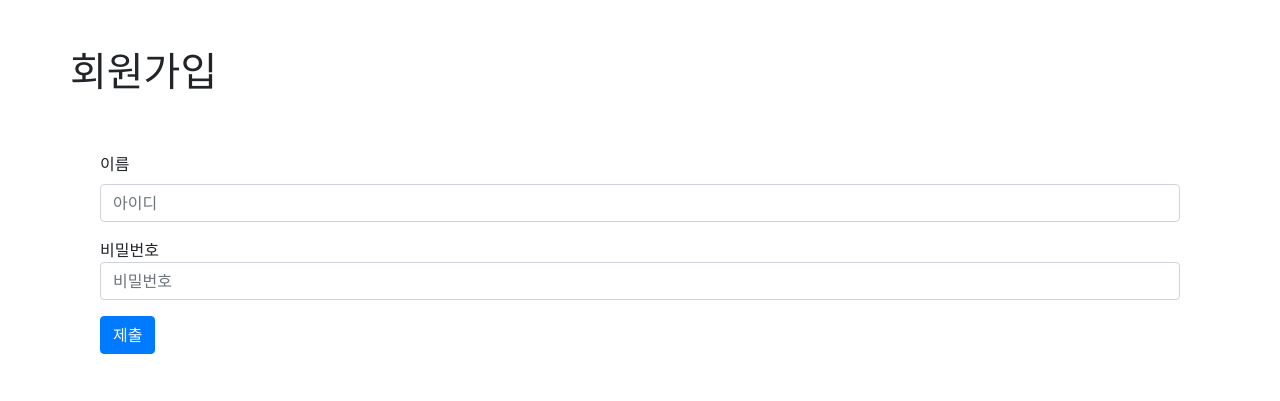
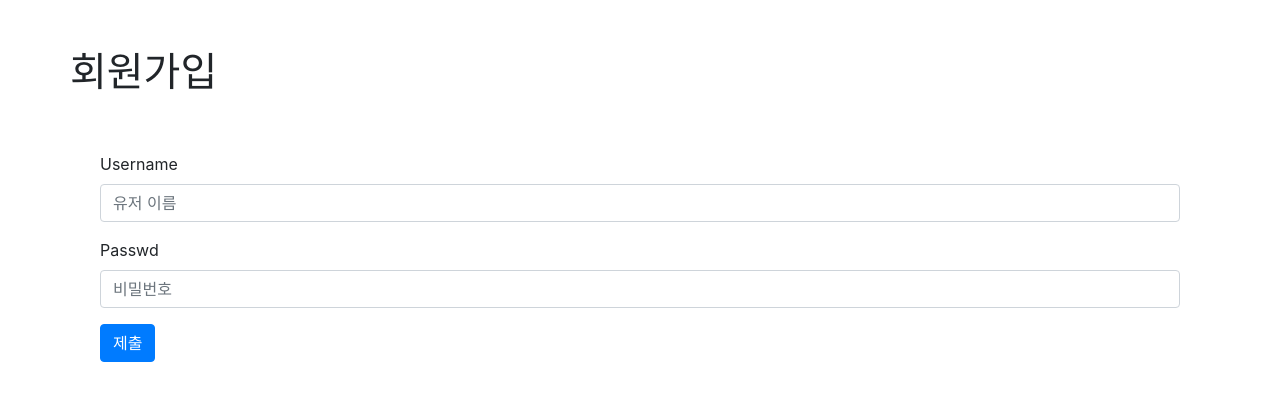
Before and after one commit to Juyoung4/Flask_study, a Flask app: template Simple_web/flaskr/templates/auth/register.html in a window 1280 px wide. Shown: the top 401 px of the page. Run offline with Flask 2, Linux system fonts and the light colour scheme; the template is opened without the code that fills it, so the values that code supplies are empty, except form fields; one stand-in notice (Sample message) is shown; form fields are guessed from the names that the template uses; some libraries are stand-ins or nearby versions.

Commit message:
📘 [Templates] auth 기능 edit

```diff
--- a/Simple_web/flaskr/templates/auth/register.html
+++ b/Simple_web/flaskr/templates/auth/register.html
@@ -14,16 +14,26 @@
             <h1>회원가입</h1>
         </div>
 
+        <!-- flash 에러 메시지에 대한 내용-->
+        {%with messages = get_flashed_messages()%}
+        {%if messages %}
+          <script type="text/javascript">
+            alert("{{messages[-1]}}");
+          </script>
+        {%endif%}
+        {%endwith%}
+
         <div class="col-12">
             <br><br>
-            <form method="POST" action=".">
+            <form method="POST" action="./register">
+                {{form.csrf_token}} <!--csft활성화-->
                 <div class="form-group">
-                    <label for="userid">이름</label>
-                    <input type="text" class="form-control" id="username" placeholder="아이디" name="username"/>
+                    {{form.username.label("유저 이름")}}
+                    {{form.username(class="form-control", placeholder="유저 이름")}}
                 </div>
                 <div class="form-group">
-                    <labelfor="password">비밀번호</label>
-                    <input type="password" class="form-control" id="passwd" placeholder="비밀번호" name="passwd"/>
+                    {{form.passwd.label("유저 이름")}}
+                    {{form.passwd(class="form-control", placeholder="비밀번호")}}
                 </div>
                 <button type="submit" class="btn btn-primary">제출</button>
             </form>
```
Also changed, not shown: Simple_web/flaskr/templates/auth/login.html (+12 -8 lines).
